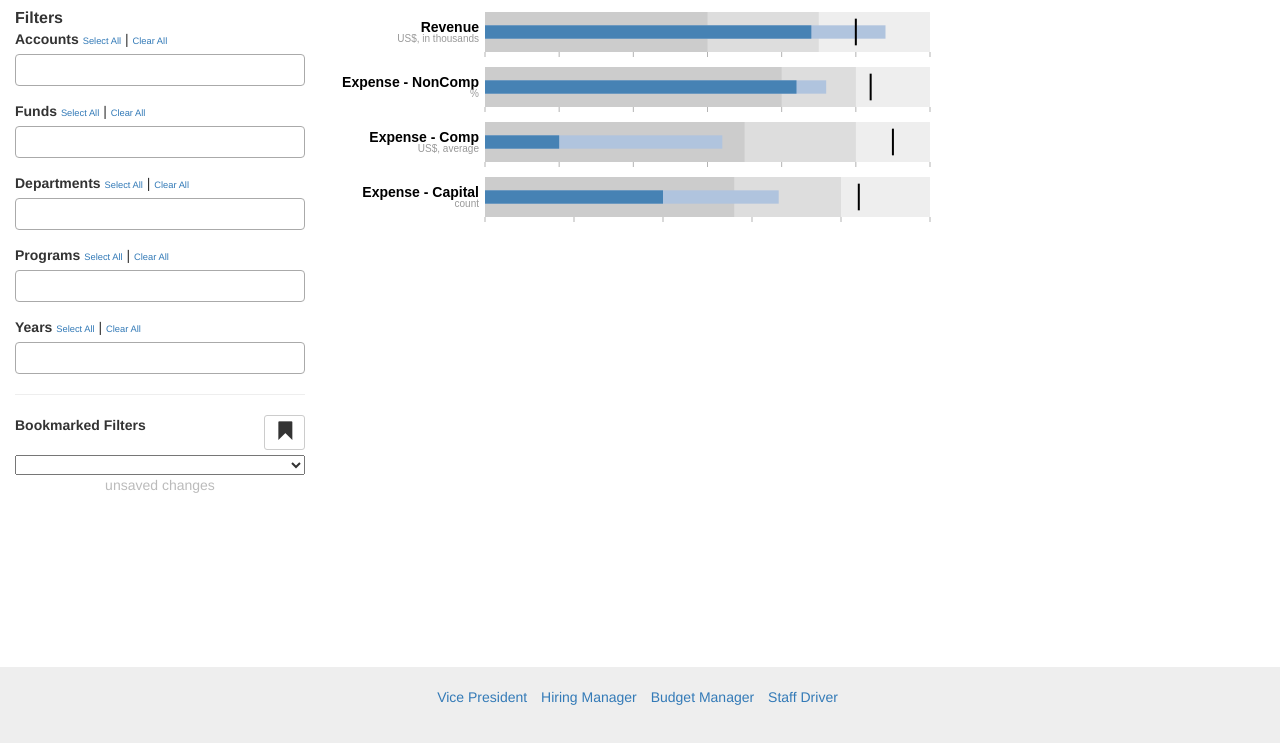
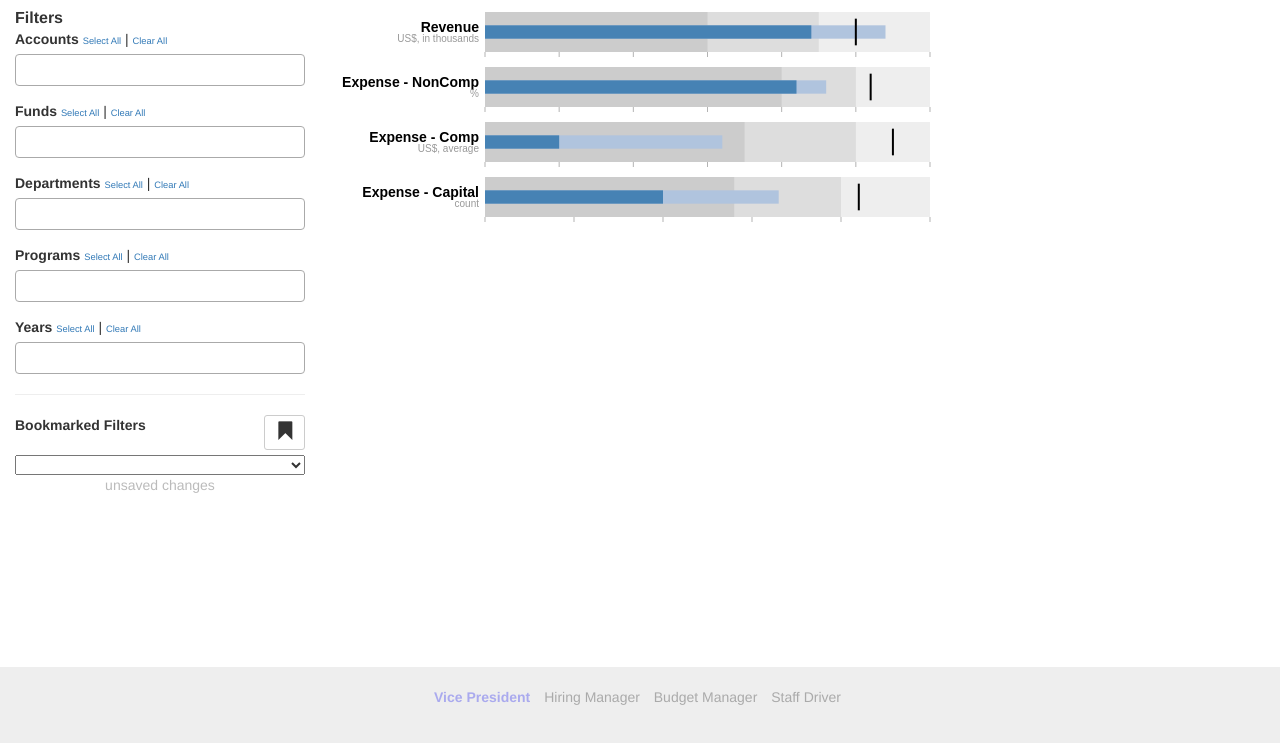
Before and after one commit to likeshumidity/MICABudget, a plain HTML site: page index.html in a window 1280 px wide. Both pictures are taken after a click on the link "Vice President". Shown: the part 53-796 px from the top of the page. Drawn offline with nearby package versions, Linux system fonts and the light colour scheme.

Commit message:
updated look of user selection; fixed bug with filter lists(append only, and not clearing out previous values)

```diff
--- a/css/MICABudget.css
+++ b/css/MICABudget.css
@@ -85,3 +85,12 @@ body {
 form.filter-form .form-group a {
   cursor: pointer;
 }
+
+.footer a {
+  color: #aaa;
+}
+
+.footer .selected-user {
+  font-weight: bold;
+  color: #aae;
+}
--- a/index.html
+++ b/index.html
@@ -142,7 +142,7 @@
           <a class="userchange" id="userchange-budgetmanager">Budget Manager</a>
         </li>
         <li>
-          <a class="userchange" id="userchange-staffdriver">Staff Driver</a>
+          <a class="userchange selected-user" id="userchange-staffdriver">Staff Driver</a>
         </li>
       </ul>
     </div>
--- a/js/filters.js
+++ b/js/filters.js
@@ -491,6 +491,9 @@ $('.userchange').click( function() {
     .substr(11);
 
   loadAutocompletes();
+
+  $('.selected-user').toggleClass('selected-user');
+  $(this).addClass('selected-user');
 });
 
 $(document).ready(loadAutocompletes);
@@ -518,7 +521,7 @@ function loadAutocompletes() {
     } else if (autocompletes[i][1] == 3) {
       populateChartfieldLists(thisUser);
 
-      $('#filter-' + autocompletes[i][0]).append(
+      $('#filter-' + autocompletes[i][0]).html('').append(
         inputSelectFromList(eval('available' + toCapitalized(autocompletes[i][0])),
           autocompletes[i][2])
       );
```
Also changed, not shown: 1 other file.
